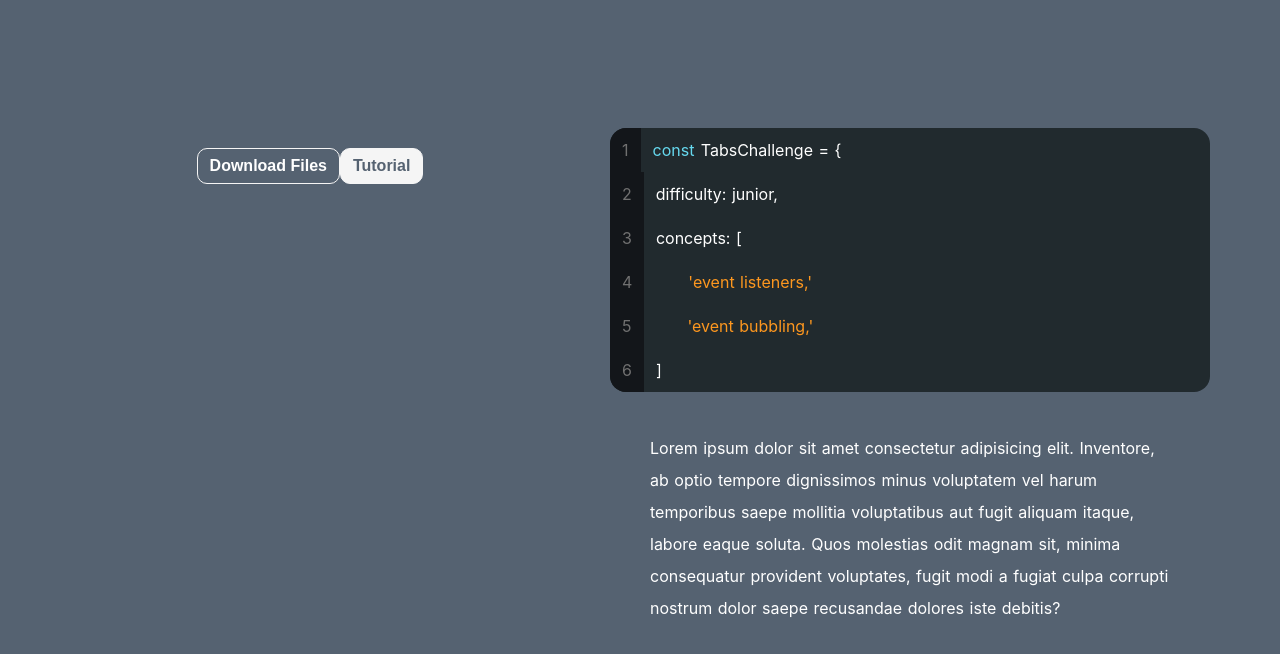
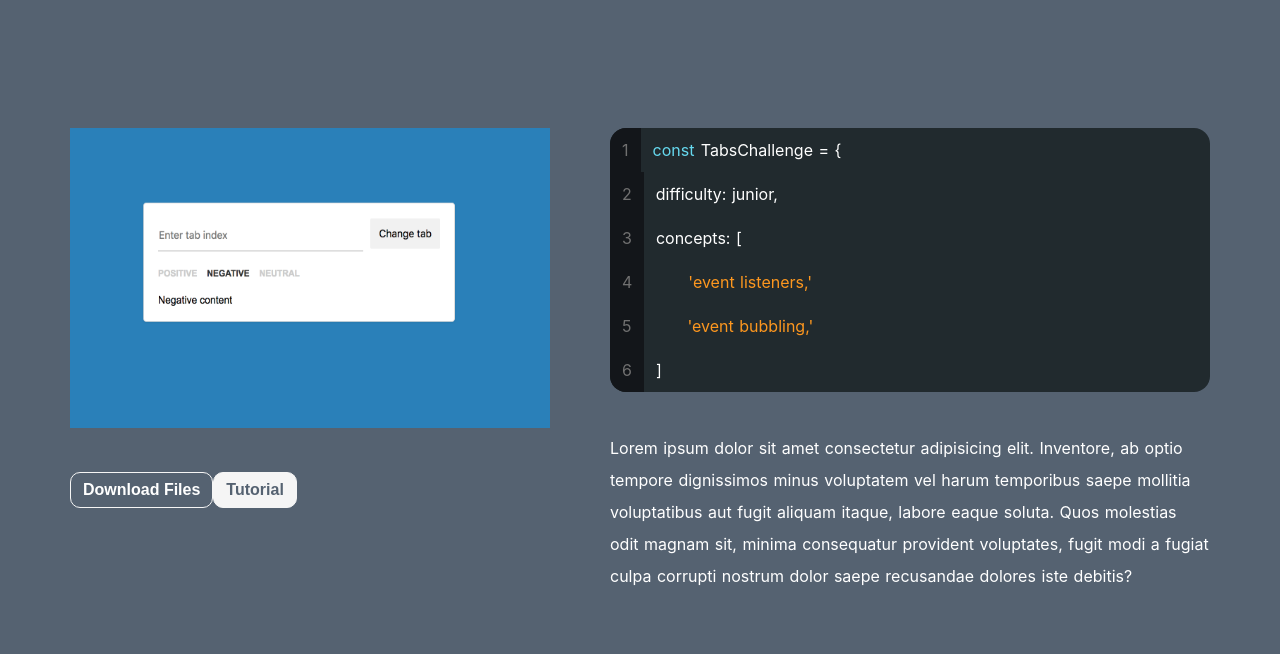
Before and after one commit to frontendops/portfolio-nuxt, a Nuxt app: page / in a window 1280 px wide. Shown: the top 654 px of the page. Built offline with nearby package versions, Linux system fonts and the light colour scheme.

Commit message:
added images to the project

```diff
--- a/pages/ChallengePage.vue
+++ b/pages/ChallengePage.vue
@@ -1,7 +1,7 @@
 <template>
   <div class="container">
     <div class="challenge-data">
-      <img src alt />
+      <img class="challenge-image" src="~/assets/design.png" alt="design" />
       <div class="actions">
         <button class="btn">Download Files</button>
         <button class="btn btn-secondary">Tutorial</button>
@@ -54,6 +54,11 @@ export default {
   text-align: center;
 }
 
+.actions {
+  margin-top: 2.5rem;
+  text-align: left;
+}
+
 .title {
   font-family: "Quicksand", "Source Sans Pro", -apple-system, BlinkMacSystemFont,
     "Segoe UI", Roboto, "Helvetica Neue", Arial, sans-serif;
@@ -81,10 +86,15 @@ export default {
 }
 
 .challenge-description {
-  margin: 2.5rem;
+  margin-top: 2.5rem;
   text-align: left;
   line-height: 2;
   color: white;
+}
+
+.challenge-image {
+  height: 300px;
+  max-width: 100%;
 }
 
 .links {
--- a/pages/index.vue
+++ b/pages/index.vue
@@ -25,6 +25,7 @@ body {
   font-size: 1rem;
   border-radius: 10px;
   border: 1px solid whitesmoke;
+  cursor: pointer;
 }
 
 .btn-secondary {
```
Also changed, not shown: assets/design.png (added).
